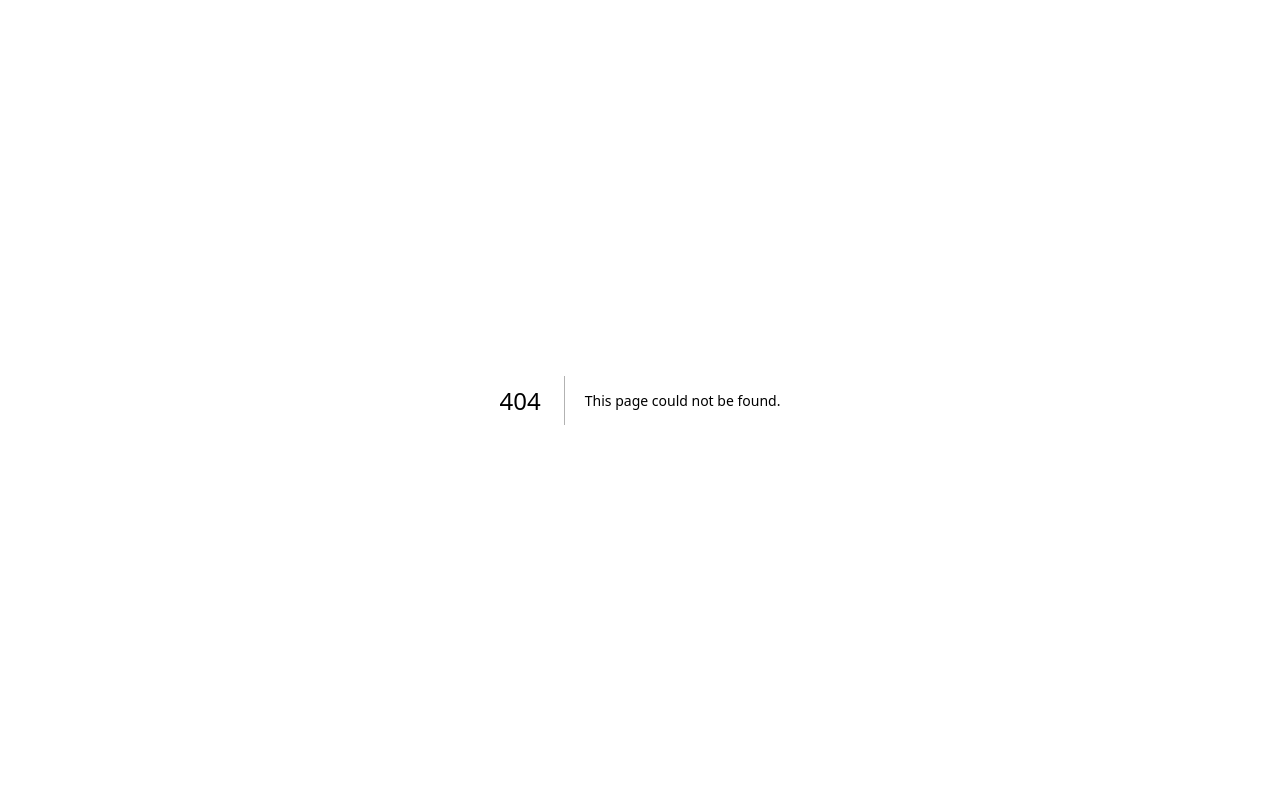
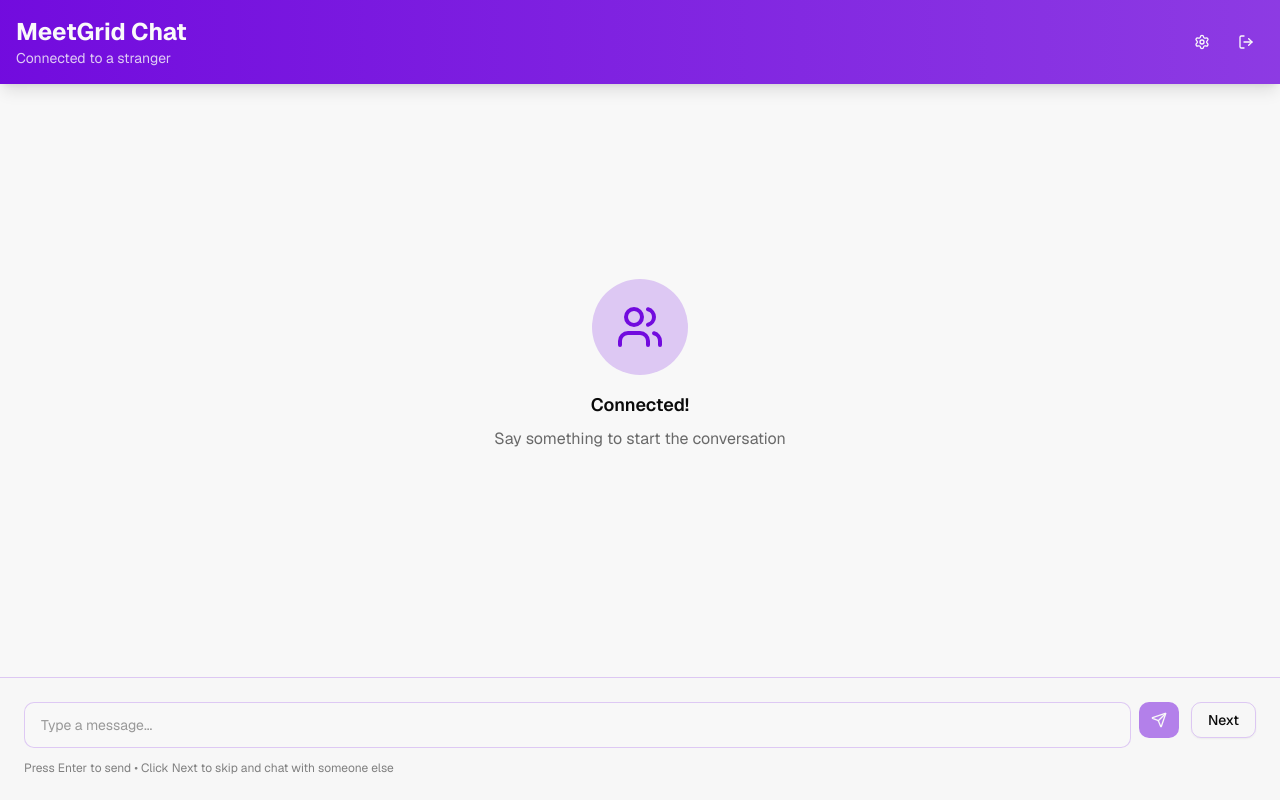
Before and after one commit to MeAshikeqbal/MeetGrid, a Next.js app in the folder frontend/: page /chat/start in a window 1280 px wide. Before the commit this address had no page. Built offline with nearby package versions, Linux system fonts and the light colour scheme.

Commit message:
feat: implement full-screen chat component and improve error logging in device settings

```diff
--- /dev/null
+++ b/frontend/app/chat/start/page.tsx
@@ -0,0 +1,5 @@
+import { FullScreenChat } from "@/components/chat/full-screen-chat"
+
+export default function ChatPage() {
+  return <FullScreenChat />
+}
--- /dev/null
+++ b/frontend/components/chat/full-screen-chat.tsx
@@ -0,0 +1,139 @@
+"use client"
+
+import { memo, useState, useRef, useEffect } from "react"
+import { Send, Settings, LogOut, Users } from "lucide-react"
+import { Button } from "@/components/ui/button"
+
+interface Message {
+  id: string
+  sender: "you" | "other"
+  text: string
+  timestamp: Date
+}
+
+export const FullScreenChat = memo(function FullScreenChat() {
+  const [messages, setMessages] = useState<Message[]>([])
+  const [inputMessage, setInputMessage] = useState("")
+  const [isConnected, setIsConnected] = useState(true)
+  const messagesEndRef = useRef<HTMLDivElement>(null)
+
+  // Auto-scroll to bottom when new messages arrive
+  useEffect(() => {
+    messagesEndRef.current?.scrollIntoView({ behavior: "smooth" })
+  }, [messages])
+
+  const handleSendMessage = () => {
+    if (!inputMessage.trim()) return
+
+    const newMessage: Message = {
+      id: Math.random().toString(36).substr(2, 9),
+      sender: "you",
+      text: inputMessage,
+      timestamp: new Date(),
+    }
+
+    setMessages((prev) => [...prev, newMessage])
+    setInputMessage("")
+
+    // Simulate receiving a message after a short delay
+    setTimeout(() => {
+      const responseMessage: Message = {
+        id: Math.random().toString(36).substr(2, 9),
+        sender: "other",
+        text: "Hey! How are you?",
+        timestamp: new Date(),
+      }
+      setMessages((prev) => [...prev, responseMessage])
+    }, 1000)
+  }
+
+  const handleNext = () => {
+    setMessages([])
+    setIsConnected(true)
+    console.log("Moving to next person")
+  }
+
+  return (
+    <div className="flex flex-col h-screen bg-background text-foreground">
+      {/* Header */}
+      <div className="bg-linear-to-r from-primary to-primary/80 text-primary-foreground p-4 shadow-lg flex items-center justify-between">
+        <div>
+          <h1 className="text-2xl font-bold">MeetGrid Chat</h1>
+          <p className="text-sm text-primary-foreground/80">
+            {isConnected ? "Connected to a stranger" : "Connecting..."}
+          </p>
+        </div>
+        <div className="flex gap-2">
+          <Button variant="ghost" size="sm" className="text-primary-foreground hover:bg-primary-foreground/10">
+            <Settings className="w-5 h-5" />
+          </Button>
+          <Button variant="ghost" size="sm" className="text-primary-foreground hover:bg-primary-foreground/10">
+            <LogOut className="w-5 h-5" />
+          </Button>
+        </div>
+      </div>
+
+      {/* Messages Area */}
+      <div className="flex-1 overflow-y-auto p-4 space-y-4 md:p-6">
+        {messages.length === 0 && isConnected && (
+          <div className="flex flex-col items-center justify-center h-full text-center">
+            <div className="w-24 h-24 rounded-full bg-primary/20 flex items-center justify-center mb-4">
+              <Users className="w-12 h-12 text-primary" />
+            </div>
+            <p className="text-lg font-semibold mb-2">Connected!</p>
+            <p className="text-foreground/60">Say something to start the conversation</p>
+          </div>
+        )}
+
+        {messages.map((message) => (
+          <div key={message.id} className={`flex ${message.sender === "you" ? "justify-end" : "justify-start"}`}>
+            <div
+              className={`max-w-xs md:max-w-md px-4 py-2 rounded-lg text-sm wrap-break-word ${
+                message.sender === "you"
+                  ? "bg-primary text-primary-foreground rounded-br-none"
+                  : "bg-secondary text-secondary-foreground rounded-bl-none"
+              }`}
+            >
+              {message.text}
+            </div>
+          </div>
+        ))}
+        <div ref={messagesEndRef} />
+      </div>
+
+      {/* Input Area */}
+      <div className="bg-background/50 border-t border-primary/20 p-4 md:p-6 space-y-3">
+        <div className="flex gap-3 flex-col-reverse md:flex-row">
+          <div className="flex gap-2 flex-1">
+            <input
+              type="text"
+              placeholder="Type a message..."
+              value={inputMessage}
+              onChange={(e) => setInputMessage(e.target.value)}
+              onKeyPress={(e) => {
+                if (e.key === "Enter" && !e.shiftKey) {
+                  e.preventDefault()
+                  handleSendMessage()
+                }
+              }}
+              className="flex-1 bg-background border border-primary/20 rounded-lg px-4 py-3 text-sm placeholder:text-foreground/40 focus:outline-none focus:ring-2 focus:ring-primary/50"
+            />
+            <Button className="rounded-lg px-4" onClick={handleSendMessage} disabled={!inputMessage.trim()}>
+              <Send className="w-4 h-4" />
+            </Button>
+          </div>
+          <Button
+            variant="outline"
+            className="w-full md:w-auto rounded-lg border-primary/20 bg-transparent"
+            onClick={handleNext}
+          >
+            Next
+          </Button>
+        </div>
+        <p className="text-xs text-foreground/50 text-center md:text-left">
+          Press Enter to send • Click Next to skip and chat with someone else
+        </p>
+      </div>
+    </div>
+  )
+})
--- a/frontend/components/video/device-settings-dialog.tsx
+++ b/frontend/components/video/device-settings-dialog.tsx
@@ -29,7 +29,7 @@ export function DeviceSettingsDialog({
       await onDeviceChange(selectedVideoDevice || undefined, selectedAudioDevice || undefined)
       setIsOpen(false)
     } catch (error) {
-      console.error("[v0] Error applying device settings:", error)
+      console.error("Error applying device settings:", error)
     } finally {
       setIsApplying(false)
     }
--- a/frontend/hooks/use-media-devices.ts
+++ b/frontend/hooks/use-media-devices.ts
@@ -98,7 +98,7 @@ export function useMediaDevices() {
 
       return newStream
     } catch (err) {
-      console.error("[v0] Error switching device:", err)
+      console.error("Error switching device:", err)
       throw err
     }
   }
```
